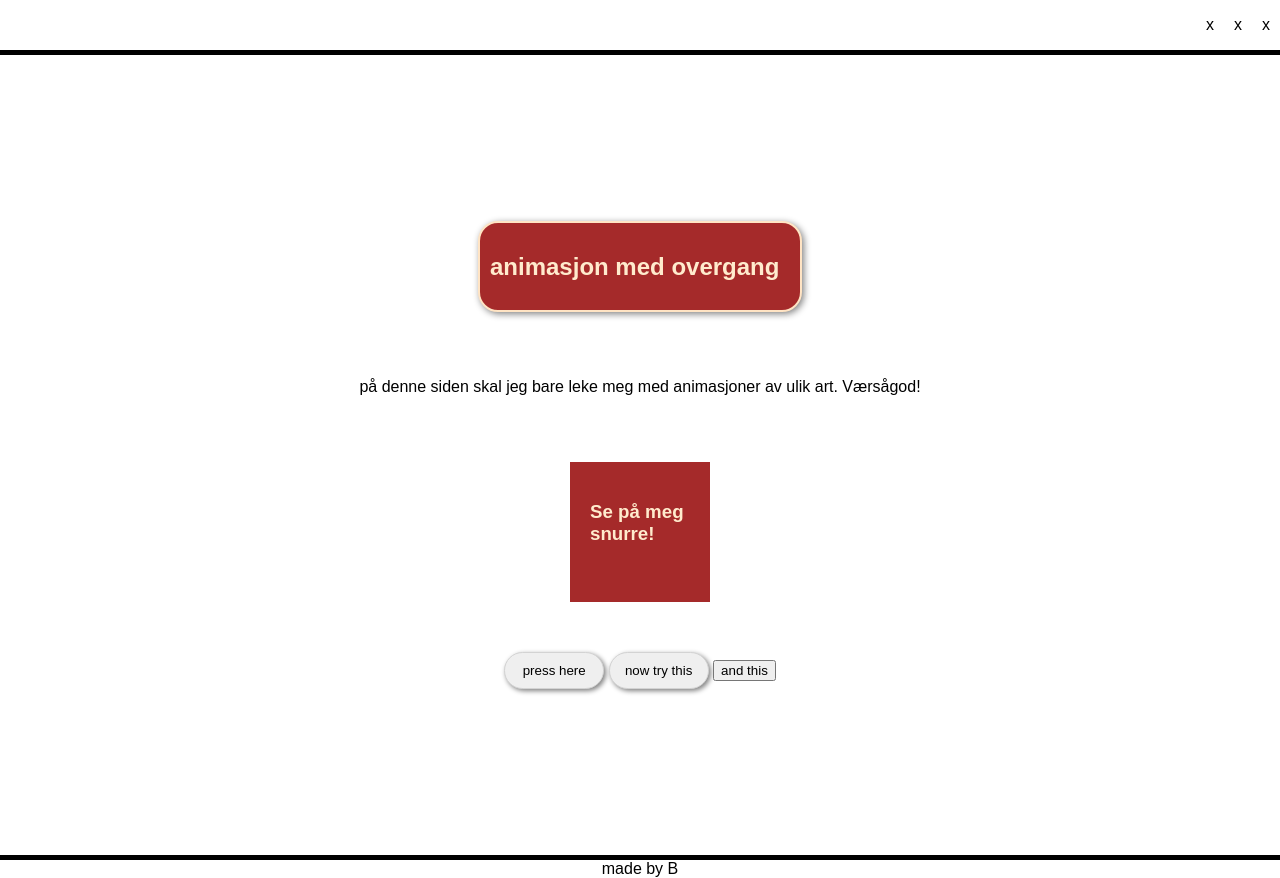
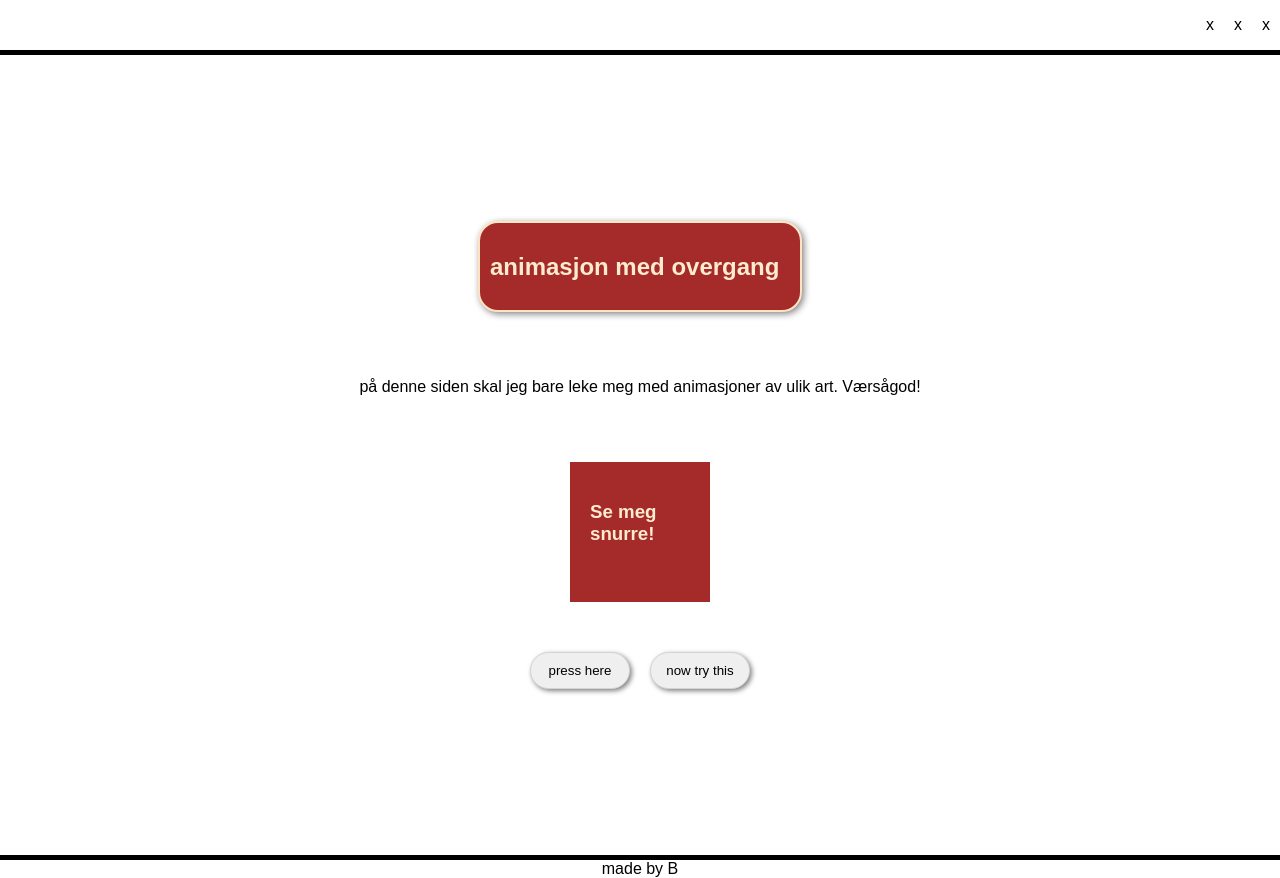
Before and after one commit to Benedictekoder/project_animation, a website: page index.html in a window 1280 px wide. Drawn offline with Linux system fonts and the light colour scheme; a web font is replaced by a local one.

Commit message:
css and html

```diff
--- a/index.html
+++ b/index.html
@@ -32,13 +32,12 @@
      </section>
 
      <section class="rotateCard flexColCenter">
-      <h3>Se på meg snurre!</h3>
+      <h3>Se meg snurre!</h3>
      </section>
 
      <section class="buttoncontainer">
        <button class="button buttonColor">press here</button>
        <button class="button buttonSize">now try this</button>
-       <button>and this</button>
      </section>
 
     </main>
--- a/styles.css
+++ b/styles.css
@@ -50,9 +50,9 @@ ul{
   animation-timing-function: ease-in;
 }
 
-@keyframes slideinLeft{
+@keyframes slideInLeft{
   from{
-    transform: translateX(-300vw);
+    transform: translateX(-100vw);
   }
   to{
     transform: translateX(0);
@@ -77,6 +77,7 @@ ul{
   50%{
     transform: rotate(360deg);
     scale: 1.5;
+    background-color: blueviolet;
   }
   100%{
     transform: rotate(0);
@@ -84,9 +85,9 @@ ul{
   }
 }
 
-.buttonContainer{
+.buttoncontainer{
   display: flex;
-  gap: 10px;
+  gap: 20px;
 }
 
 .button{
@@ -105,7 +106,7 @@ ul{
 }
 
 .buttonColor :hover{
-  background-color: aquamarine;
+  background-color: purple;
 }
 
 .buttonSize{
```
